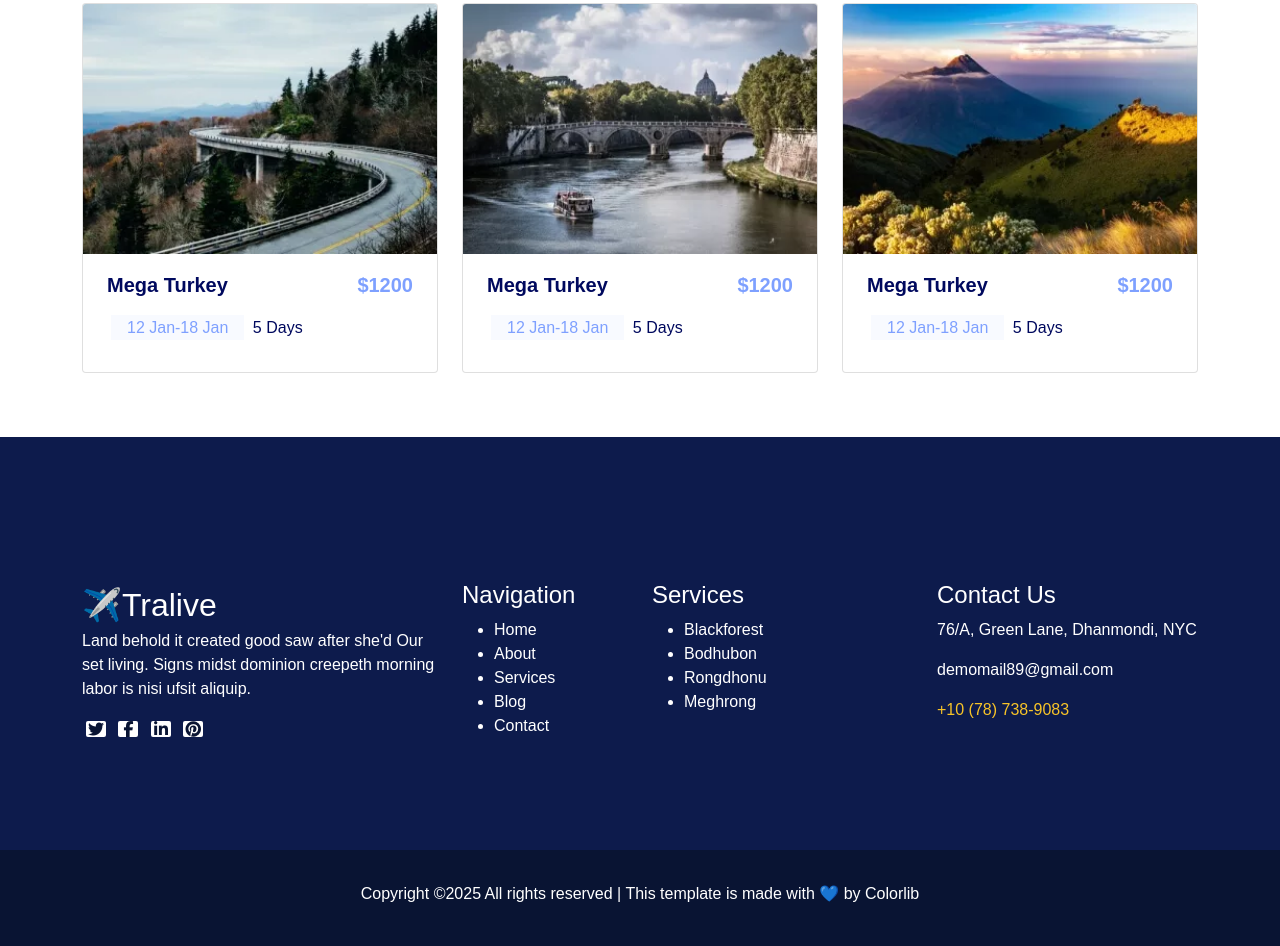
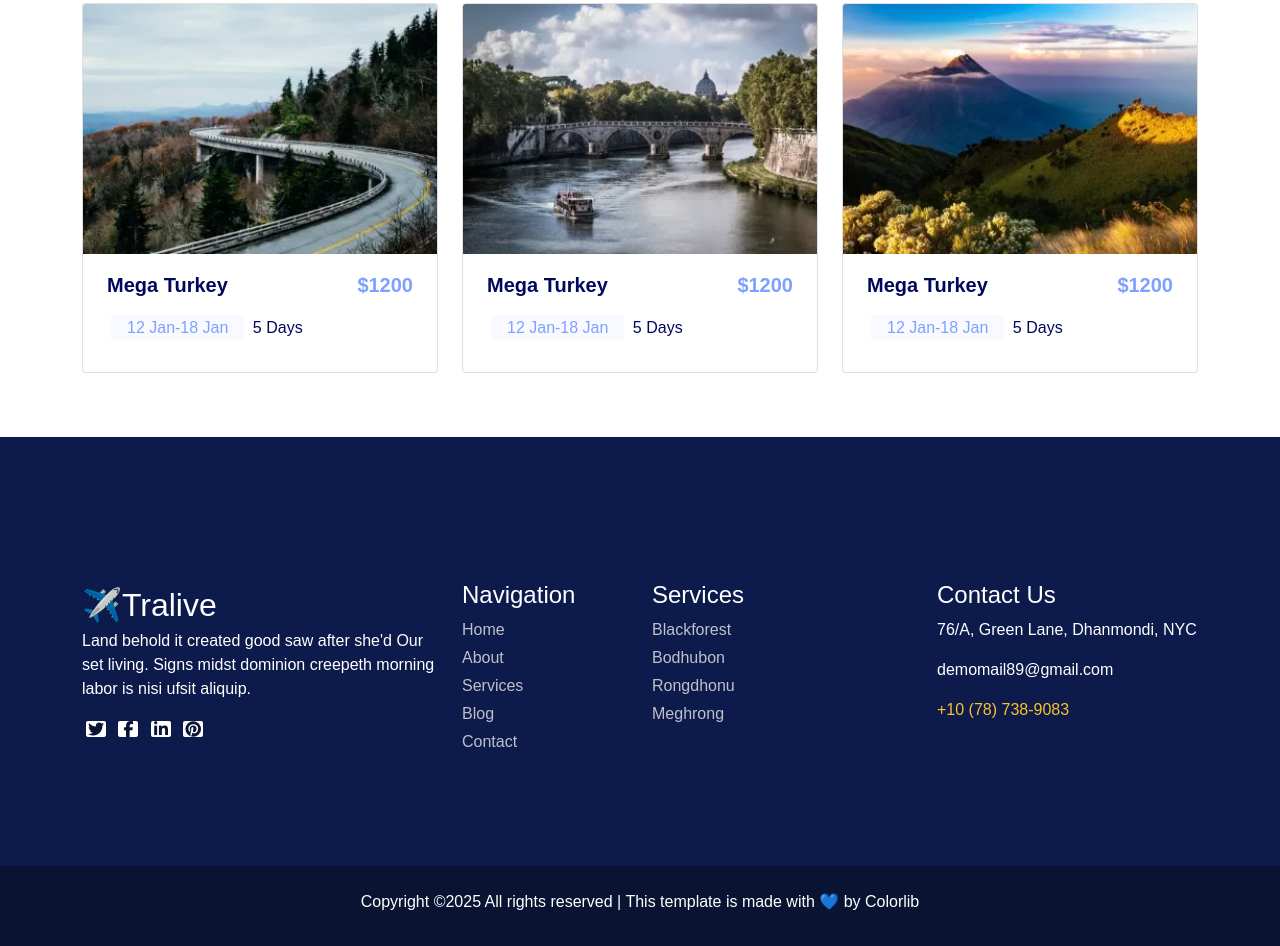
Before and after one commit to hangamadarwish/team-project, a plain HTML site: page event.html in a window 1280 px wide. Shown: the part 1077-2023 px from the top of the page. Drawn offline with nearby package versions, Linux system fonts and the light colour scheme.

Commit message:
add some design to the footer

```diff
--- a/event.css
+++ b/event.css
@@ -66,6 +66,19 @@ footer a{
     color: white;
 }
 
+footer ul{
+    padding: 0;
+}
+
+footer li{
+    list-style-type: none;
+    color: rgba(235, 232, 232, 0.808);
+}
+
+footer li a{
+    color: rgba(235, 232, 232, 0.808);
+}
+
 footer a:hover{
     color: #f8c428;
 }
--- a/event.html
+++ b/event.html
@@ -183,11 +183,11 @@
                 <div class="col-lg-2 col-md-6">
                 <h4>Navigation</h4>
                 <ul class="footer-list">
-                    <li><a href="#">Home</a></li>
-                    <li><a href="#">About</a></li>
-                    <li><a href="#">Services</a></li>
-                    <li><a href="#">Blog</a></li>
-                    <li><a href="#">Contact</a></li>
+                    <li class="my-1"><a href="#">Home</a></li>
+                    <li class="my-1"><a href="#">About</a></li>
+                    <li class="my-1"><a href="#">Services</a></li>
+                    <li class="my-1"><a href="#">Blog</a></li>
+                    <li class="my-1"><a href="#">Contact</a></li>
                 </ul>
                 </div>
 
@@ -195,10 +195,10 @@
                 <div class="col-lg-3 col-md-6">
                 <h4>Services</h4>
                 <ul class="footer-list">
-                    <li><a href="#">Blackforest</a></li>
-                    <li><a href="#">Bodhubon</a></li>
-                    <li><a href="#">Rongdhonu</a></li>
-                    <li><a href="#">Meghrong</a></li>
+                    <li class="my-1"><a href="#">Blackforest</a></li>
+                    <li class="my-1"><a href="#">Bodhubon</a></li>
+                    <li class="my-1"><a href="#">Rongdhonu</a></li>
+                    <li class="my-1"><a href="#">Meghrong</a></li>
                 </ul>
                 </div>
 
@@ -214,7 +214,7 @@
         </div>
 
         <!-- Bottom -->
-        <div class="footer-bottom text-center py-4">
+        <div class="footer-bottom text-center py-3">
             <p class="pt-2">Copyright ©2025 All rights reserved | This template is made with 💙 by Colorlib</p>
         </div>
     </footer>
```
